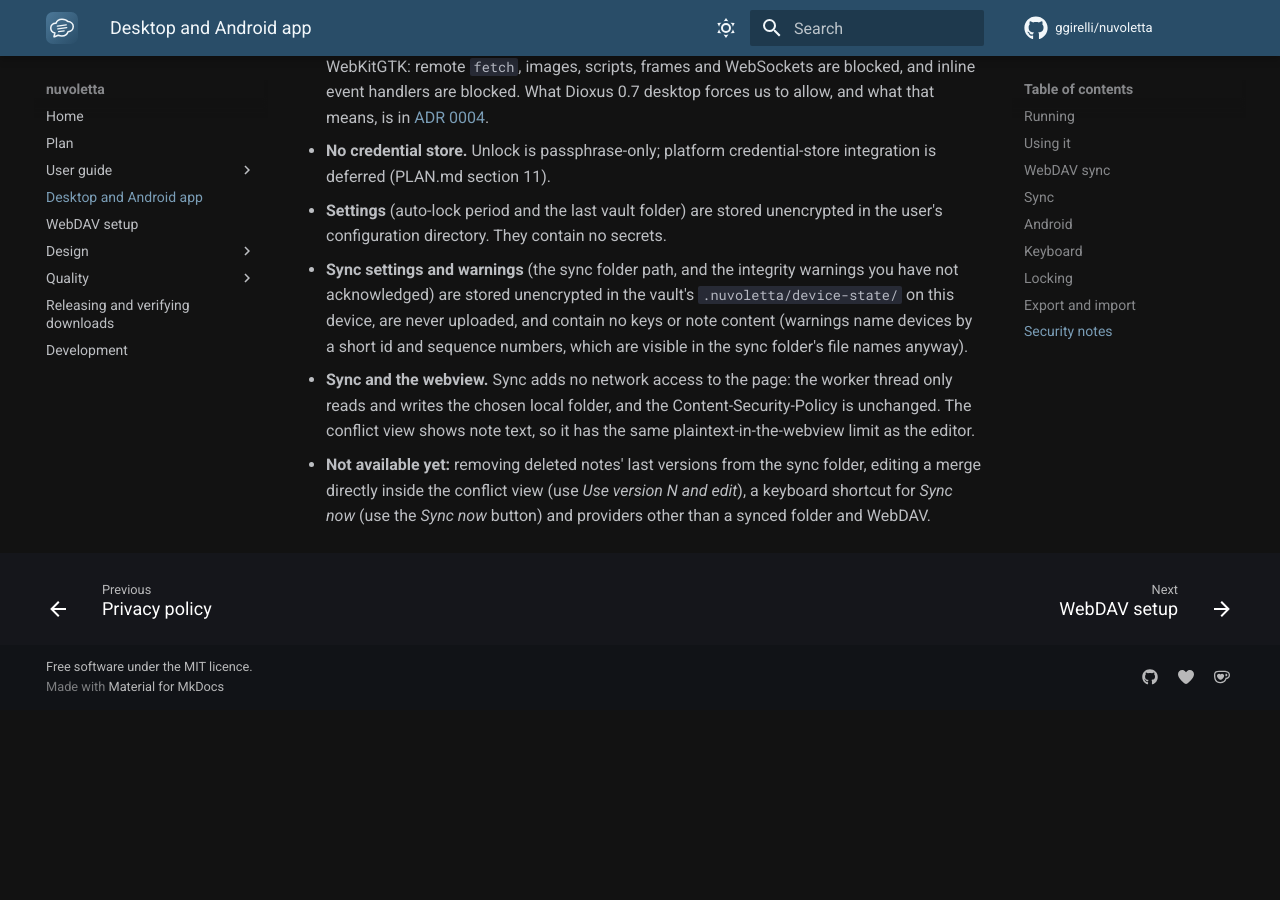
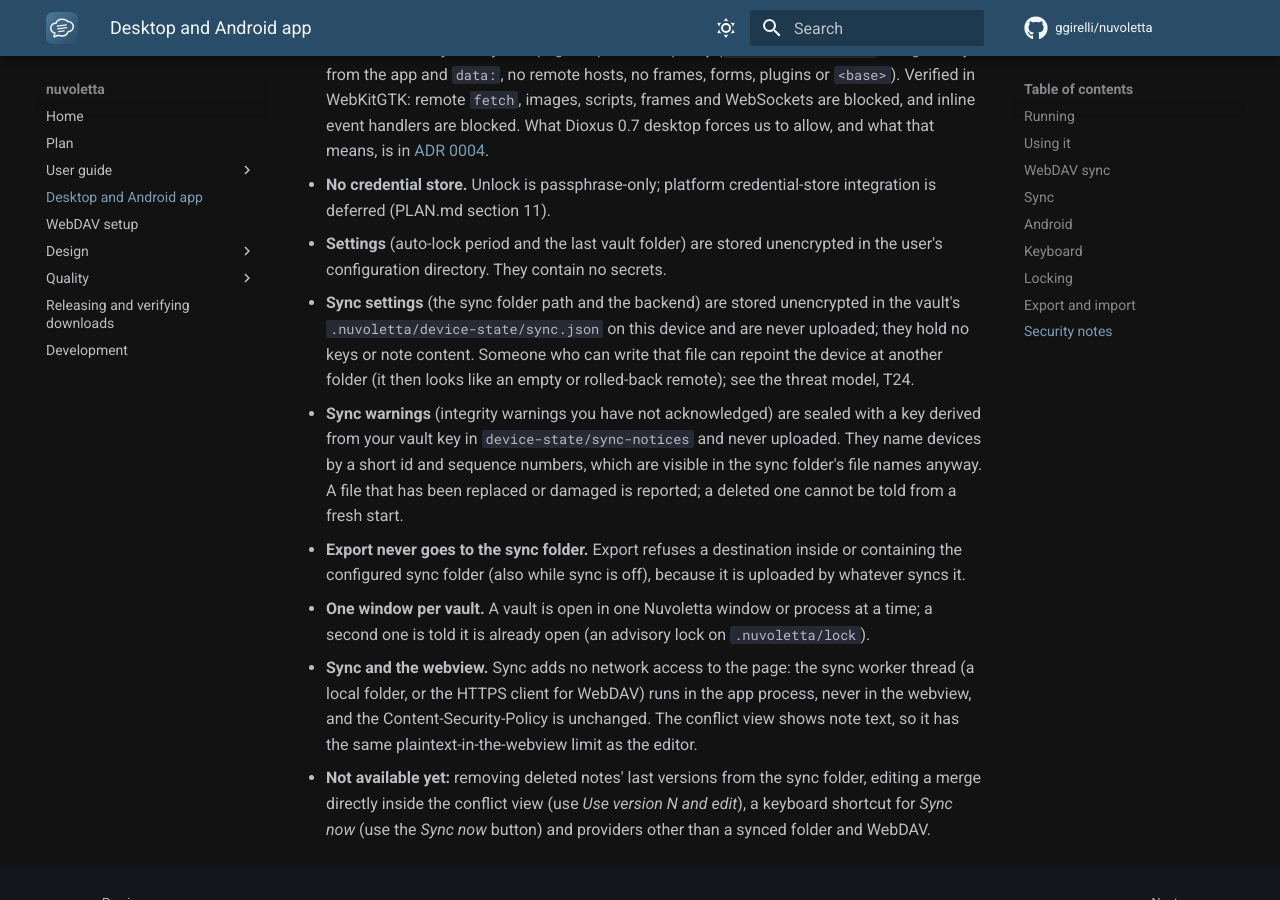
Before and after one commit to ggirelli/nuvoletta, an MkDocs documentation site: the page built from docs/APP.md, in a window 1280 px wide and 900 px high, scrolled down 5573 px. Built offline with MkDocs 1.6.1 and Material for MkDocs 9.7.7, drawn with Linux system fonts in a browser that asks for light colours; plug-ins that fetch from the network failed and are left out; before the commit the page ends 6283 px from its top, so only the background shows below that; some of the changed text lies outside the part shown.

Commit message:
docs: document WebDAV probe limits, local-file limits and stale network and Android text
L5 is documented rather than fixed (probing a folder created by the account would leave
undeletable folders on create-only servers and needs per-server testing): WEBDAV.md states what
the check covers, THREAT_MODEL.md adds T24 (local writer of sync.json and the notices file) and
T25 (per-folder WebDAV rights). Also fixes the outdated 'makes no network connections' and
'sync not available' text for Android (WebDAV sync uses INTERNET), documents the export, lock and
sealed-notices behaviour in APP.md, and the trash clock-trust limit.

Co-Authored-By: Claude Opus 5.5 <noreply@anthropic.com>

```diff
--- a/docs/APP.md
+++ b/docs/APP.md
@@ -133,8 +133,9 @@ device**; the list of what needs testing is in [PLAN.md](plan.md) (Phase 6). The
 - **Storage.** The vault lives in the app's private storage, which other apps cannot read; there is no
   folder to choose and no storage permission. It is excluded from Android backups. The first start
   asks you to create the vault; later starts go straight to unlocking it.
-- **Permission.** The app declares only `INTERNET`, which Android requires for the local channel
-  between the app and its webview. It makes no network connections.
+- **Permission.** The app declares only `INTERNET`. Android requires it for the local channel
+  between the app and its webview (loopback only), and it is also what WebDAV sync uses to reach
+  your server. With sync off (the default) the app makes no network connections.
 - **Locking.** The vault is **saved and locked as soon as the app leaves the screen** (home, app
   switcher, screen off, a call). Coming back asks for the passphrase. If the save fails, nothing is
   locked or discarded and the app tells you when you return. The inactivity timer still applies
@@ -143,9 +144,9 @@ device**; the list of what needs testing is in [PLAN.md](plan.md) (Phase 6). The
   app (`FLAG_SECURE`).
 - **Small screens.** The note list and the open note take turns (*‹ Notes* goes back), the top bar
   wraps, *Details* shows folder, tags and delete, and *Preview* swaps the editor for the preview.
-- **Not available yet:** sync (Android needs a folder an external sync app can reach, which needs the
-  Storage Access Framework; see ADR 0006) and export and import (they need folder access). Until
-  sync exists an Android vault is stand-alone.
+- **Sync.** WebDAV sync is available (see [WebDAV setup](WEBDAV.md)). Syncing through a folder kept
+  by an external app is not (it needs the Storage Access Framework; see ADR 0006).
+- **Not available yet:** export and import (they need folder access).
 - **Limits.** The webview holds plaintext as on desktop. Your keyboard app may learn what you type
   in the editor (use a keyboard with an incognito mode if that matters), and the Android clipboard is
   shared with other apps.
@@ -204,12 +205,21 @@ folder of `.md` files and never overwrites an existing note. See the
   deferred (PLAN.md section 11).
 - **Settings** (auto-lock period and the last vault folder) are stored unencrypted in the user's
   configuration directory. They contain no secrets.
-- **Sync settings and warnings** (the sync folder path, and the integrity warnings you have not
-  acknowledged) are stored unencrypted in the vault's `.nuvoletta/device-state/` on this device, are
-  never uploaded, and contain no keys or note content (warnings name devices by a short id and
-  sequence numbers, which are visible in the sync folder's file names anyway).
-- **Sync and the webview.** Sync adds no network access to the page: the worker thread only reads
-  and writes the chosen local folder, and the Content-Security-Policy is unchanged. The conflict view
+- **Sync settings** (the sync folder path and the backend) are stored unencrypted in the vault's
+  `.nuvoletta/device-state/sync.json` on this device and are never uploaded; they hold no keys or
+  note content. Someone who can write that file can repoint the device at another folder (it then
+  looks like an empty or rolled-back remote); see the threat model, T24.
+- **Sync warnings** (integrity warnings you have not acknowledged) are sealed with a key derived
+  from your vault key in `device-state/sync-notices` and never uploaded. They name devices by a
+  short id and sequence numbers, which are visible in the sync folder's file names anyway. A file
+  that has been replaced or damaged is reported; a deleted one cannot be told from a fresh start.
+- **Export never goes to the sync folder.** Export refuses a destination inside or containing the
+  configured sync folder (also while sync is off), because it is uploaded by whatever syncs it.
+- **One window per vault.** A vault is open in one Nuvoletta window or process at a time; a second
+  one is told it is already open (an advisory lock on `.nuvoletta/lock`).
+- **Sync and the webview.** Sync adds no network access to the page: the sync worker thread (a
+  local folder, or the HTTPS client for WebDAV) runs in the app process, never in the webview, and
+  the Content-Security-Policy is unchanged. The conflict view
   shows note text, so it has the same plaintext-in-the-webview limit as the editor.
 - **Not available yet:** removing deleted notes' last versions from the sync folder, editing a merge directly inside the conflict view (use *Use version N and edit*), a keyboard
   shortcut for *Sync now* (use the *Sync now* button) and providers other than a synced folder and WebDAV.
```
Also changed, not shown: docs/ADR/0006-android-app.md (+4 -2 lines), docs/STORAGE_FORMAT.md (+3 -1 lines), docs/THREAT_MODEL.md (+3 -1 lines), docs/WEBDAV.md (+9 -0 lines), docs/user/privacy-policy.md (+1 -1 lines), 1 other file.
